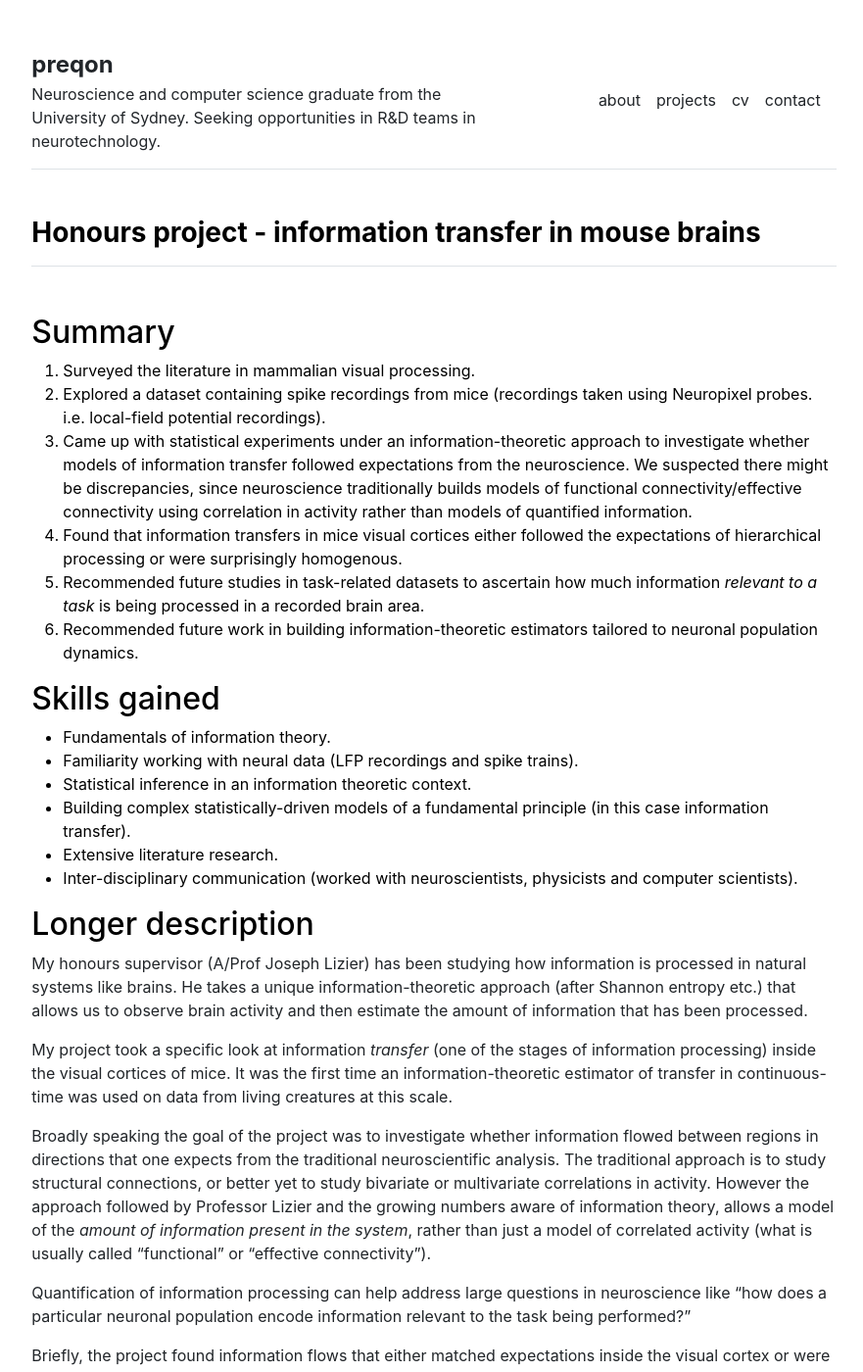
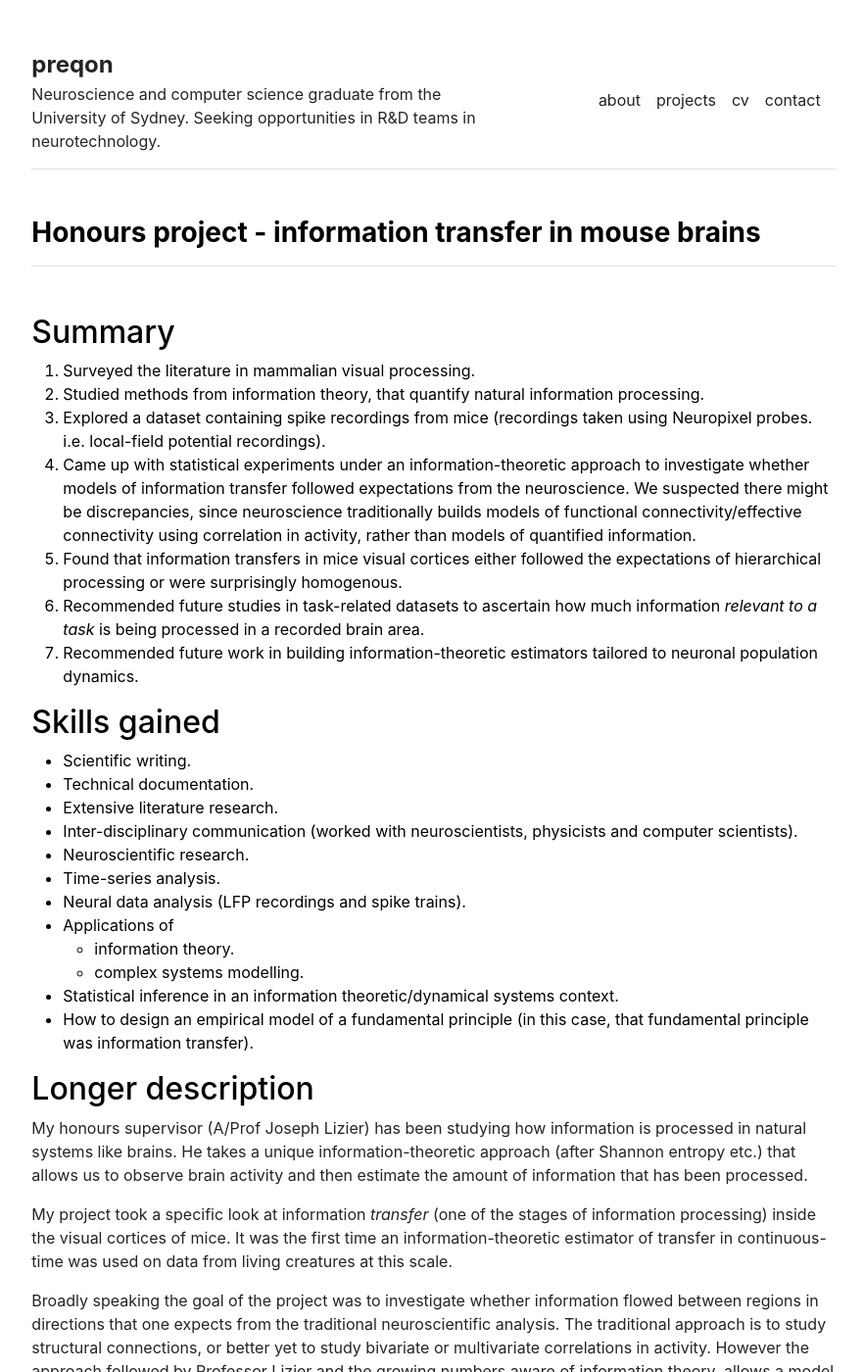
Before and after one commit to preqon/preqon.github.io, a Jekyll site: the page built from projects/honours.md, in a window 1280 px wide and 1400 px high. Shown: the whole window at 98% size, without its empty margins (197-1078 px from the left). Built offline with Jekyll 4.4.1, drawn with Linux system fonts in a browser that asks for light colours.

Commit message:
honours edits

```diff
--- a/projects/honours.md
+++ b/projects/honours.md
@@ -6,13 +6,15 @@ title: "Honours project - information transfer in mouse brains"
 ## Summary
 
 1. Surveyed the literature in mammalian visual processing.
+2. Studied methods from information theory, that quantify natural information
+processing.
 2. Explored a dataset containing spike recordings from mice (recordings taken
 using Neuropixel probes. i.e. local-field potential recordings).
 3. Came up with statistical experiments under an information-theoretic approach
 to investigate whether models of information transfer followed expectations from
 the neuroscience. We suspected there might be discrepancies, since neuroscience
 traditionally builds models of functional connectivity/effective connectivity
-using correlation in activity rather than models of quantified information.
+using correlation in activity, rather than models of quantified information.
 4. Found that information transfers in mice visual cortices either followed the
 expectations of hierarchical processing or were surprisingly homogenous.
 5. Recommended future studies in task-related datasets to ascertain how much
@@ -22,14 +24,20 @@ to neuronal population dynamics.
 
 ## Skills gained
 
-- Fundamentals of information theory.
-- Familiarity working with neural data (LFP recordings and spike trains).
-- Statistical inference in an information theoretic context.
-- Building complex statistically-driven models of a fundamental principle
-(in this case information transfer).
+- Scientific writing.
+- Technical documentation.
 - Extensive literature research.
 - Inter-disciplinary communication (worked with neuroscientists, physicists and
 computer scientists).
+- Neuroscientific research.
+- Time-series analysis.
+- Neural data analysis (LFP recordings and spike trains).
+- Applications of
+    - information theory.
+    - complex systems modelling.
+- Statistical inference in an information theoretic/dynamical systems context.
+- How to design an empirical model of a fundamental principle (in this case,
+that fundamental principle was information transfer).
 
 ## Longer description
 
```
